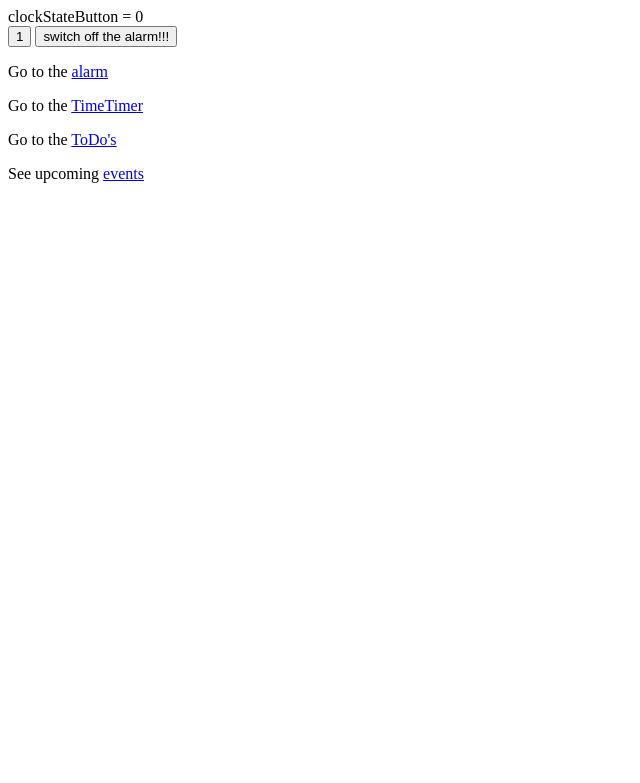
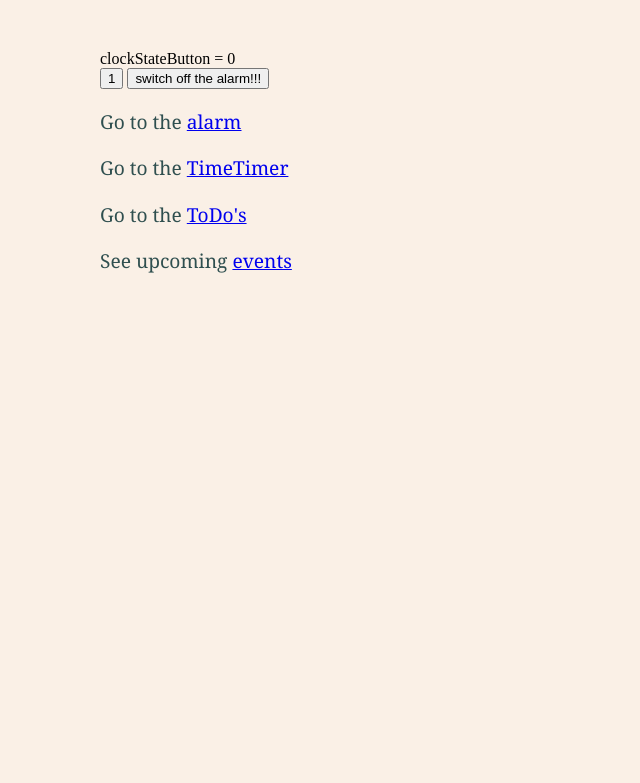
Before and after one commit to MeWs-byte/MiFloV2, a Flask app: page / in a window 1280 px wide. Shown: the top 783 px of the page, without its empty margins (0-640 px from the left). Run offline with Flask 2, Linux system fonts and the light colour scheme.

Commit message:
added basic css in static folder

```diff
--- a/flaskapp.py
+++ b/flaskapp.py
@@ -67,7 +67,9 @@ def input():
         alarmTime = request.args.get("alarmTime", "")
         #print('this is the alarmTime: ', alarmTime)
         #print('this is the type of alarmTime: ', type(alarmTime))
-    return ("""<form action="" method="get">
+    return ("""<head>
+    <link rel="stylesheet" href='/static/main.css' />
+  </head><form action="" method="get">
                 <input type="time" name="alarmTime">
                 <input type="submit" value="submit">
               </form>
@@ -85,7 +87,9 @@ def home():
     return home_HTML
 
 home_HTML = """
-    <html><body>
+    <html><head>
+    <link rel="stylesheet" href='/static/main.css' />
+  </head><body>
         <h2>My ToDo Flow</h2>
         <form action="/greet">
              What's the activity <input type='text' name='toDoInfo'><br>
--- /dev/null
+++ b/static/main.css
@@ -0,0 +1,17 @@
+body {
+    background: Linen;
+    margin-top: 50px;
+    margin-left: 100px;
+    }
+
+  p {
+    font-family: Georgia, serif;
+    font-size: 1.2em;
+    color: DarkSlateGray;
+    }
+
+  h1 {
+    font-family: Verdana, Geneva, sans-serif;
+    font-size: 2.5em;
+    color: FireBrick;
+    }
--- a/templates/alarmTime.html
+++ b/templates/alarmTime.html
@@ -1,6 +1,8 @@
 {% comment %} alarmTime = {{ alarmTime }}
 
-
+<head>
+    <link rel="stylesheet" href='/static/main.css' />
+  </head>
 <form action="{{ url_for('alarmTime') }}" method="post">
     <input type="time" value="1" name="alarmTime">
     <input type="submit" value="set the alarmTime">
--- a/templates/events.html
+++ b/templates/events.html
@@ -1,3 +1,7 @@
+<head>
+    <link rel="stylesheet" href='/static/main.css' />
+  </head>
+
 Upcoming events = {{ UberList }}
 <p></p>
 
--- a/templates/index.html
+++ b/templates/index.html
@@ -1,3 +1,7 @@
+
+<head>
+    <link rel="stylesheet" href='/static/main.css' />
+  </head>
 
 clockStateButton = {{ clockStateButton }}
 
--- a/templates/timer.html
+++ b/templates/timer.html
@@ -1,3 +1,7 @@
+<head>
+    <link rel="stylesheet" href='/static/main.css' />
+  </head>
+
 timer = {{ timer }}
 
 
--- a/templates/todo.html
+++ b/templates/todo.html
@@ -1,3 +1,7 @@
+<head>
+    <link rel="stylesheet" href='/static/main.css' />
+  </head>
+
 {% comment %} todo = {{ todo }}
 
 
```
